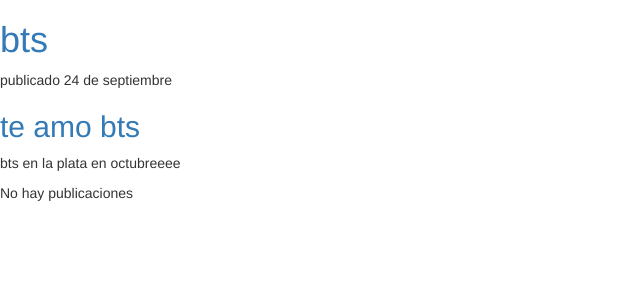
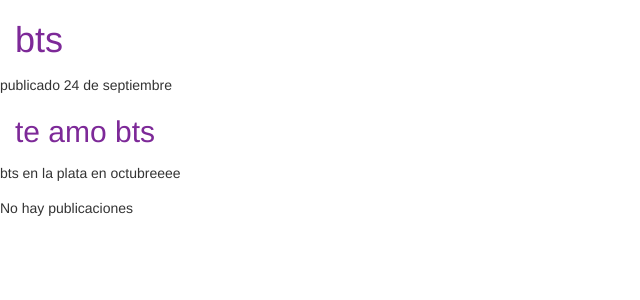
Before and after one commit to guadaatim/mi-primer-blog, a Django app: page / in a window 1280 px wide. Shown: the top 300 px of the page, without its empty margins (0-640 px from the left). Run offline with Django 5.2, Linux system fonts and the light colour scheme; data that the repository does not hold is empty; some libraries are stand-ins or nearby versions.

Commit message:
cambios con css

```diff
--- a/blog/static/css/blog.css
+++ b/blog/static/css/blog.css
@@ -1,3 +1,9 @@
 h1, h2 {
     color: #7d2998;
+    padding-left: 15px;
 }
+
+p {
+    margin-top: 15px;
+    margin-bottom: 15px;
+}
--- a/blog/templates/blog/post_list.html
+++ b/blog/templates/blog/post_list.html
@@ -12,12 +12,12 @@
 
 <body>
     <div>
-        <h1><a href="">bts</a></h1>
+        <h1>bts</h1>
     </div>
 
     <div>
         <p>publicado 24 de septiembre</p>
-        <h2><a href="">te amo bts</a></h2>
+        <h2>te amo bts</h2>
         <p>bts en la plata en octubreeee</p>
     </div>
 
@@ -25,7 +25,7 @@
         {% for post in posts %}
         <div>
             <p> publicado: {{ post.published_date }}</p>
-            <h2><a href="">{{ post.title }}</a></h2>
+            <h2>{{ post.title }}</h2>
             <p>{{ post.text|linebreaksbr }}</p>
         </div>
         {% empty %}
```
